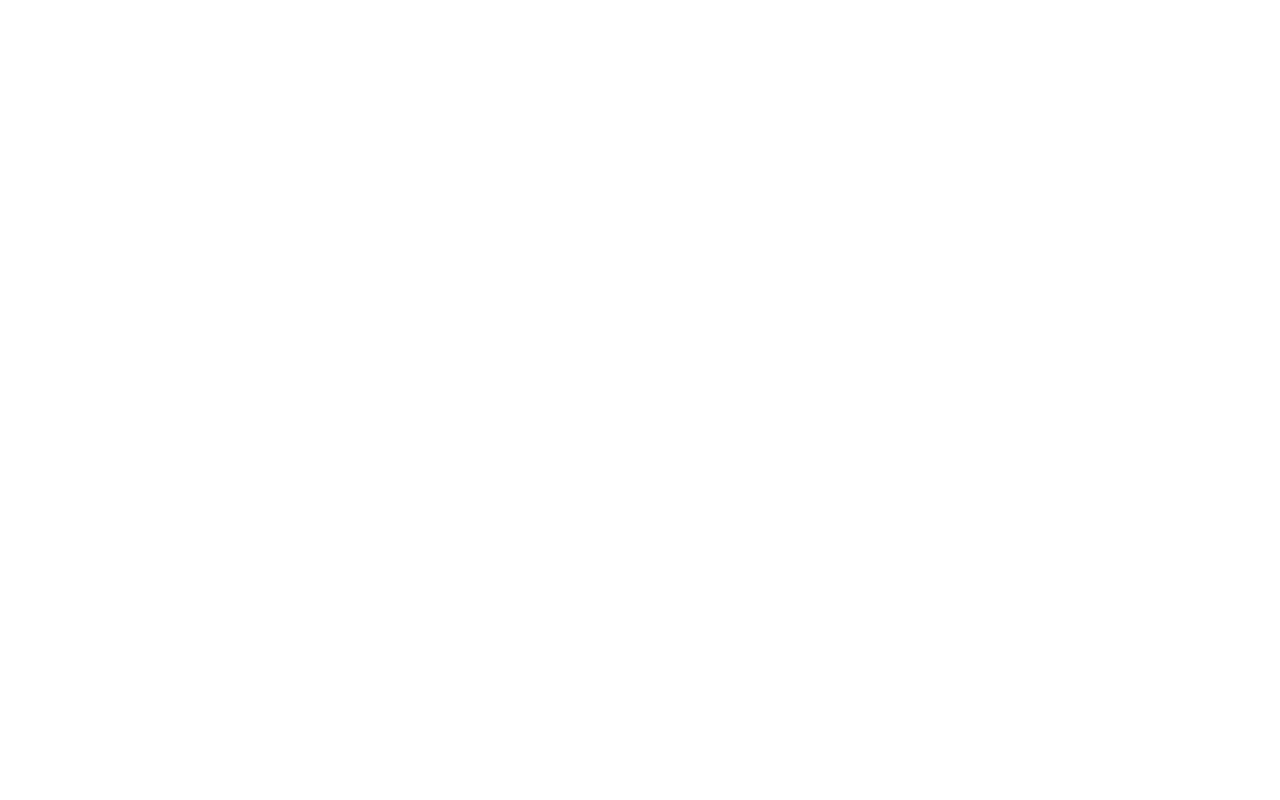
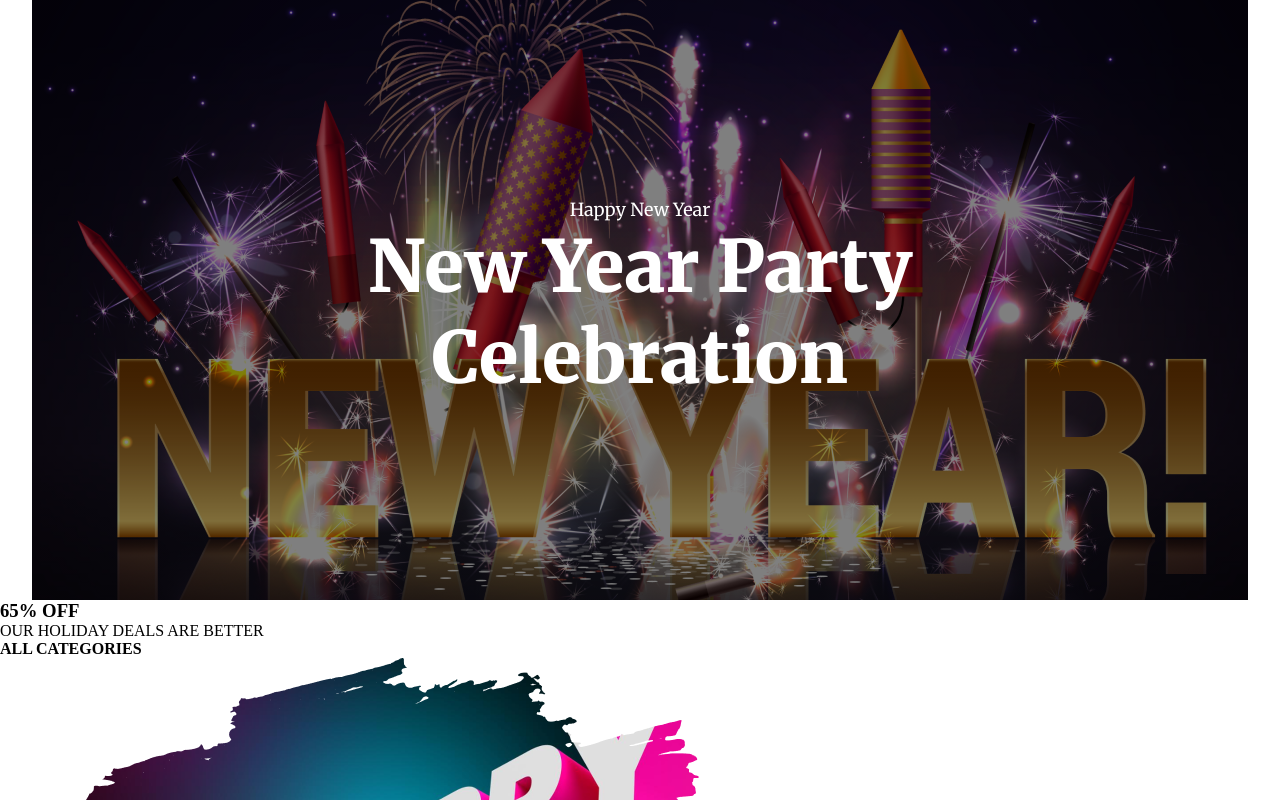
Before and after one commit to AbidHasan007/b9-a1, a plain HTML site: page index.html in a window 1280 px wide. Shown: the top 800 px of the page. Drawn offline with Linux system fonts and the light colour scheme.

Commit message:
header section design added

```diff
--- a/index.html
+++ b/index.html
@@ -10,8 +10,25 @@
 </head>
 <body>
 
-<header></header>
-<main></main>
+<header>
+    <div class="container">
+        <div class="banner-text">
+            <p class="mini-title">Happy New Year</p>
+            <h1 class="banner-title">
+                New Year Party <br>Celebration
+            </h1>
+        </div>
+
+    </div>
+</header>
+<main>
+    <section class="category-section">
+        <h3 class="discount">65% OFF</h3>
+        <p class="holiday-deal">OUR HOLIDAY DEALS ARE BETTER</p>
+        <h4 class="all-category">ALL CATEGORIES</h4>
+        <img src="/assets/New Year Photo.png" alt="">
+    </section>
+</main>
 <footer></footer>
 
 </body>
--- a/styles/style.css
+++ b/styles/style.css
@@ -7,3 +7,41 @@
 @import url('https://fonts.googleapis.com/css2?family=Inter:wght@100;200;300;400;500;600;700;800;900&family=Merriweather:ital,wght@0,300;0,400;0,700;0,900;1,300;1,400;1,700;1,900&display=swap');
 
 /* Styling Started from here */
+*{
+    margin: 0;
+    padding:0;
+}
+
+/* header section design */
+.container {
+    width: 95%;
+    min-height: 1320;
+    height: 600px;
+    margin:0 auto;
+    background-color: rgba(0,0,0,0);
+    background-image: linear-gradient(rgba(0, 0, 0, 0.5), rgba(0, 0, 0, 0.5)),
+    url("/assets/Banner\ Image.png");
+    background-repeat: no-repeat;
+    background-position: center;
+    background-size: cover;
+    background-position: center;
+    display: flex;
+    justify-content: center;
+    align-items: center;
+
+}
+.mini-title {
+    color: #FFF;
+    text-align: center;
+    font-family: Merriweather;
+    font-size: 18px;
+    font-weight: 400;
+}
+
+.banner-title {
+    color: #FFFFFF;
+    text-align: center;
+    font-family: Merriweather;
+    font-size: 72px;
+    font-weight: 900;
+}
```
